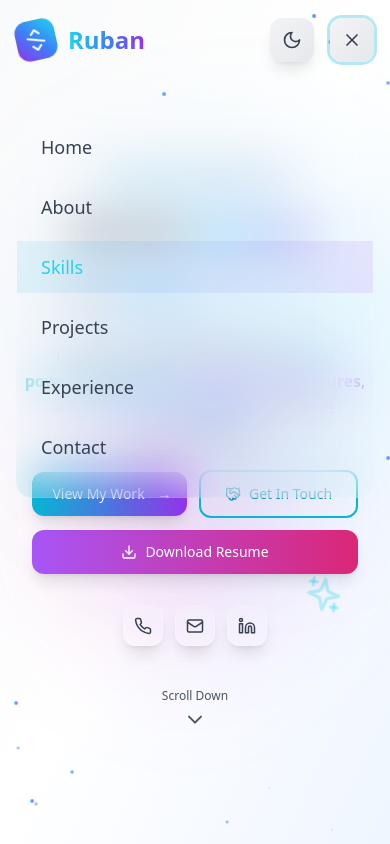
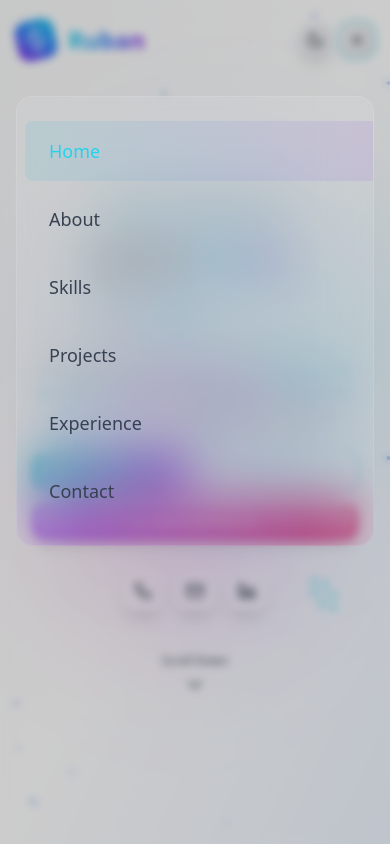
Before and after one commit to ruban9124/ruban-portfolio, a React (Vite) app: page / in a window 390 px wide. Both pictures are taken after a click on the button 352 px from the left and 40 px from the top of the page. Shown: the top 844 px of the page. Built offline with nearby package versions, Linux system fonts and the light colour scheme; a web font is replaced by a local one.

Commit message:
Refactor component styles for improved responsiveness across About, Contact, Experience, Hero, Projects, and Skills sections, including adjustments to padding, font sizes, and layout for better user experience.

```diff
--- a/src/components/Hero.tsx
+++ b/src/components/Hero.tsx
@@ -49,7 +49,7 @@ const Hero: React.FC = () => {
   ];
 
   return (
-    <section className="min-h-screen flex items-center justify-center relative overflow-hidden bg-gradient-to-br from-white via-gray-50 to-white dark:from-black dark:via-gray-900 dark:to-black md:pt-14">
+    <section id="home" className="min-h-screen flex items-center justify-center relative overflow-hidden bg-gradient-to-br from-white via-gray-50 to-white dark:from-black dark:via-gray-900 dark:to-black md:pt-14">
       {/* Animated Background */}
       <div className="absolute inset-0 bg-gradient-to-br from-gray-50 via-white to-blue-50 dark:from-black dark:via-gray-900 dark:to-black">
         {/* Gradient Orbs */}
@@ -134,15 +134,15 @@ const Hero: React.FC = () => {
             transition={{ duration: 0.8, delay: 0.2 }}
             className="mb-4 sm:mb-6"
           >
-            <span className="inline-flex items-center px-3 sm:px-4 py-1.5 sm:py-2 bg-gradient-to-r from-cyan-500/10 to-purple-500/10 border border-cyan-500/20 rounded-full text-cyan-600 dark:text-cyan-400 text-xs sm:text-sm font-medium backdrop-blur-sm">
-              <Sparkles className="w-3 h-3 sm:w-4 sm:h-4 mr-1.5 sm:mr-2" />
+            <span className="inline-flex items-center px-2.5 sm:px-3 md:px-4 py-1 sm:py-1.5 md:py-2 bg-gradient-to-r from-cyan-500/10 to-purple-500/10 border border-cyan-500/20 rounded-full text-cyan-600 dark:text-cyan-400 text-xs sm:text-sm md:text-base font-medium backdrop-blur-sm">
+              <Sparkles className="w-3 h-3 sm:w-4 sm:h-4 md:w-5 md:h-5 mr-1.5 sm:mr-2" />
               Welcome to my digital space
             </span>
           </motion.div>
 
           {/* Main Heading */}
           <motion.h1
-            className="text-4xl sm:text-5xl md:text-6xl lg:text-7xl font-bold text-gray-900 dark:text-white mb-4 sm:mb-6 leading-tight"
+            className="text-3xl sm:text-4xl md:text-5xl lg:text-6xl xl:text-7xl font-bold text-gray-900 dark:text-white mb-4 sm:mb-6 leading-tight"
             initial={{ opacity: 0, y: 20 }}
             animate={{ opacity: 1, y: 0 }}
             transition={{ duration: 0.8, delay: 0.4 }}
@@ -161,14 +161,14 @@ const Hero: React.FC = () => {
 
           {/* Animated Subtitle */}
           <motion.div
-            className="text-2xl sm:text-3xl md:text-4xl text-gray-600 dark:text-gray-300 mb-6 sm:mb-8 h-12 sm:h-16 flex items-center justify-center"
+            className="text-xl sm:text-2xl md:text-3xl lg:text-4xl text-gray-600 dark:text-gray-300 mb-6 sm:mb-8 h-10 sm:h-12 md:h-16 flex items-center justify-center"
             initial={{ opacity: 0, y: 20 }}
             animate={{ opacity: 1, y: 0 }}
             transition={{ duration: 0.8, delay: 0.6 }}
           >
             <span className="mr-2 sm:mr-4">I'm a</span>
             <motion.span
-              className="text-transparent bg-clip-text bg-gradient-to-r from-cyan-400 to-purple-600 font-bold min-w-[200px] sm:min-w-[300px] text-left"
+              className="text-transparent bg-clip-text bg-gradient-to-r from-cyan-400 to-purple-600 font-bold min-w-[150px] sm:min-w-[200px] md:min-w-[250px] lg:min-w-[300px] text-left"
               key={currentText}
             >
               {currentText}
@@ -184,7 +184,7 @@ const Hero: React.FC = () => {
 
           {/* Description */}
           <motion.p
-            className="text-base sm:text-lg md:text-xl lg:text-2xl text-gray-600 dark:text-gray-400 mb-6 sm:mb-8 md:mb-12 max-w-3xl mx-auto leading-relaxed px-2 sm:px-4"
+            className="text-sm sm:text-base md:text-lg lg:text-xl xl:text-2xl text-gray-600 dark:text-gray-400 mb-6 sm:mb-8 md:mb-12 max-w-3xl mx-auto leading-relaxed px-2 sm:px-4"
             initial={{ opacity: 0, y: 20 }}
             animate={{ opacity: 1, y: 0 }}
             transition={{ duration: 0.8, delay: 0.8 }}
@@ -207,7 +207,7 @@ const Hero: React.FC = () => {
                 whileHover={{ scale: 1.05, y: -5 }}
                 whileTap={{ scale: 0.95 }}
                 onClick={() => document.getElementById('projects')?.scrollIntoView({ behavior: 'smooth' })}
-                className="flex-1 sm:flex-none group relative px-4 sm:px-8 py-3 sm:py-4 bg-gradient-to-r from-cyan-500 to-purple-600 text-white rounded-xl sm:rounded-2xl font-medium text-sm sm:text-base md:text-lg shadow-lg hover:shadow-xl transition-all duration-300 overflow-hidden"
+                className="flex-1 sm:flex-none group relative px-3 sm:px-6 md:px-8 py-2.5 sm:py-3 md:py-4 bg-gradient-to-r from-cyan-500 to-purple-600 text-white rounded-xl sm:rounded-2xl font-medium text-xs sm:text-sm md:text-base lg:text-lg shadow-lg hover:shadow-xl transition-all duration-300 overflow-hidden"
               >
                 <motion.div
                   className="absolute inset-0 bg-gradient-to-r from-purple-600 to-cyan-500 opacity-0 group-hover:opacity-100 transition-opacity duration-300"
@@ -229,10 +229,10 @@ const Hero: React.FC = () => {
                 whileHover={{ scale: 1.05, y: -5 }}
                 whileTap={{ scale: 0.95 }}
                 onClick={() => document.getElementById('contact')?.scrollIntoView({ behavior: 'smooth' })}
-                className="flex-1 sm:flex-none group px-4 sm:px-8 py-3 sm:py-4 border-2 border-cyan-500 text-cyan-600 dark:text-cyan-400 rounded-xl sm:rounded-2xl font-medium text-sm sm:text-base md:text-lg hover:bg-cyan-500 hover:text-white transition-all duration-300 backdrop-blur-sm"
+                className="flex-1 sm:flex-none group px-3 sm:px-6 md:px-8 py-2.5 sm:py-3 md:py-4 border-2 border-cyan-500 text-cyan-600 dark:text-cyan-400 rounded-xl sm:rounded-2xl font-medium text-xs sm:text-sm md:text-base lg:text-lg hover:bg-cyan-500 hover:text-white transition-all duration-300 backdrop-blur-sm"
               >
                 <span className="flex items-center justify-center">
-                  <Handshake className="w-4 h-4 sm:w-5 sm:h-5 mr-2 group-hover:animate-bounce" />
+                  <Handshake className="w-3 h-3 sm:w-4 sm:h-4 md:w-5 md:h-5 mr-1.5 sm:mr-2 group-hover:animate-bounce" />
                   Get In Touch
                 </span>
               </motion.button>
@@ -243,10 +243,10 @@ const Hero: React.FC = () => {
                 rel="noopener noreferrer"
                 whileHover={{ scale: 1.05, y: -5 }}
                 whileTap={{ scale: 0.95 }}
-                className="hidden md:block group px-4 sm:px-8 py-3 sm:py-4 bg-gradient-to-r from-purple-500 to-pink-600 text-white rounded-xl sm:rounded-2xl font-medium text-sm sm:text-base md:text-lg shadow-lg hover:shadow-xl transition-all duration-300"
+                className="hidden md:block group px-3 sm:px-6 md:px-8 py-2.5 sm:py-3 md:py-4 bg-gradient-to-r from-purple-500 to-pink-600 text-white rounded-xl sm:rounded-2xl font-medium text-xs sm:text-sm md:text-base lg:text-lg shadow-lg hover:shadow-xl transition-all duration-300"
               >
                 <span className="flex items-center justify-center">
-                  <Download className="w-4 h-4 sm:w-5 sm:h-5 mr-2 group-hover:animate-bounce" />
+                  <Download className="w-3 h-3 sm:w-4 sm:h-4 md:w-5 md:h-5 mr-1.5 sm:mr-2 group-hover:animate-bounce" />
                   Download Resume
                 </span>
               </motion.a>
@@ -258,10 +258,10 @@ const Hero: React.FC = () => {
               rel="noopener noreferrer"
               whileHover={{ scale: 1.05, y: -5 }}
               whileTap={{ scale: 0.95 }}
-              className="block md:hidden w-full group px-4 sm:px-8 py-3 sm:py-4 bg-gradient-to-r from-purple-500 to-pink-600 text-white rounded-xl sm:rounded-2xl font-medium text-sm sm:text-base md:text-lg shadow-lg hover:shadow-xl transition-all duration-300 text-center"
+              className="block md:hidden w-full group px-3 sm:px-6 md:px-8 py-2.5 sm:py-3 md:py-4 bg-gradient-to-r from-purple-500 to-pink-600 text-white rounded-xl sm:rounded-2xl font-medium text-xs sm:text-sm md:text-base lg:text-lg shadow-lg hover:shadow-xl transition-all duration-300 text-center"
             >
               <span className="flex items-center justify-center">
-                <Download className="w-4 h-4 sm:w-5 sm:h-5 mr-2 group-hover:animate-bounce" />
+                <Download className="w-3 h-3 sm:w-4 sm:h-4 md:w-5 md:h-5 mr-1.5 sm:mr-2 group-hover:animate-bounce" />
                 Download Resume
               </span>
             </motion.a>
--- a/src/components/Navigation.tsx
+++ b/src/components/Navigation.tsx
@@ -41,9 +41,20 @@ const Navigation: React.FC = () => {
   const scrollToSection = (sectionId: string) => {
     const element = document.getElementById(sectionId);
     if (element) {
-      element.scrollIntoView({ behavior: 'smooth' });
+      // Close mobile menu first
+      setIsOpen(false);
+
+      // Add a small delay to ensure menu closes before scrolling
+      setTimeout(() => {
+        const navbarHeight = 50; // Height of the navbar (h-20 = 80px)
+        const elementPosition = element.offsetTop - navbarHeight;
+
+        window.scrollTo({
+          top: elementPosition,
+          behavior: 'smooth'
+        });
+      }, 100);
     }
-    setIsOpen(false);
   };
 
   return (
@@ -77,7 +88,7 @@ const Navigation: React.FC = () => {
           </motion.div>
 
           {/* Desktop Navigation */}
-          <div className="hidden md:flex items-center space-x-1">
+          <div className="hidden md:flex items-center space-x-1 lg:space-x-2">
             {navItems.map((item, index) => (
               <motion.button
                 key={item.id}
@@ -87,7 +98,7 @@ const Navigation: React.FC = () => {
                 whileHover={{ scale: 1.05, y: -2 }}
                 whileTap={{ scale: 0.95 }}
                 onClick={() => scrollToSection(item.id)}
-                className={`relative px-4 py-2 text-sm font-medium transition-all duration-300 rounded-lg ${activeSection === item.id
+                className={`relative px-3 py-2 text-sm font-medium transition-all duration-300 rounded-lg whitespace-nowrap ${activeSection === item.id
                   ? 'text-white'
                   : 'text-gray-700 dark:text-gray-300 hover:text-white'
                   }`}
@@ -104,12 +115,12 @@ const Navigation: React.FC = () => {
             ))}
           </div>
 
-          <div className="flex items-center space-x-4">
+          <div className="flex items-center space-x-2 lg:space-x-4">
             <motion.button
               whileHover={{ scale: 1.1, rotate: 180 }}
               whileTap={{ scale: 0.9 }}
               onClick={toggleTheme}
-              className="p-3 rounded-xl bg-gradient-to-br from-gray-100 to-gray-200 dark:from-gray-800 dark:to-gray-900 text-gray-700 dark:text-gray-300 shadow-lg hover:shadow-xl transition-all duration-300"
+              className="p-2 lg:p-3 rounded-xl bg-gradient-to-br from-gray-100 to-gray-200 dark:from-gray-800 dark:to-gray-900 text-gray-700 dark:text-gray-300 shadow-lg hover:shadow-xl transition-all duration-300"
             >
               <AnimatePresence mode="wait">
                 {theme === 'light' ? (
@@ -120,7 +131,7 @@ const Navigation: React.FC = () => {
                     exit={{ rotate: 90, opacity: 0 }}
                     transition={{ duration: 0.3 }}
                   >
-                    <Moon size={20} />
+                    <Moon size={18} className="lg:w-5 lg:h-5" />
                   </motion.div>
                 ) : (
                   <motion.div
@@ -130,7 +141,7 @@ const Navigation: React.FC = () => {
                     exit={{ rotate: 90, opacity: 0 }}
                     transition={{ duration: 0.3 }}
                   >
-                    <Sun size={20} />
+                    <Sun size={18} className="lg:w-5 lg:h-5" />
                   </motion.div>
                 )}
               </AnimatePresence>
@@ -140,7 +151,7 @@ const Navigation: React.FC = () => {
             <motion.button
               whileTap={{ scale: 0.9 }}
               onClick={() => setIsOpen(!isOpen)}
-              className="md:hidden p-3 rounded-xl bg-gradient-to-br from-gray-100 to-gray-200 dark:from-gray-800 dark:to-gray-900 text-gray-700 dark:text-gray-300 shadow-lg"
+              className="md:hidden p-2 lg:p-3 rounded-xl bg-gradient-to-br from-gray-100 to-gray-200 dark:from-gray-800 dark:to-gray-900 text-gray-700 dark:text-gray-300 shadow-lg"
             >
               <AnimatePresence mode="wait">
                 {isOpen ? (
@@ -151,7 +162,7 @@ const Navigation: React.FC = () => {
                     exit={{ rotate: 90, opacity: 0 }}
                     transition={{ duration: 0.2 }}
                   >
-                    <X size={20} />
+                    <X size={18} className="lg:w-5 lg:h-5" />
                   </motion.div>
                 ) : (
                   <motion.div
@@ -161,7 +172,7 @@ const Navigation: React.FC = () => {
                     exit={{ rotate: 90, opacity: 0 }}
                     transition={{ duration: 0.2 }}
                   >
-                    <Menu size={20} />
+                    <Menu size={18} className="lg:w-5 lg:h-5" />
                   </motion.div>
                 )}
               </AnimatePresence>
@@ -172,12 +183,23 @@ const Navigation: React.FC = () => {
         {/* Mobile Navigation */}
         <AnimatePresence>
           {isOpen && (
+            <>
+              {/* Backdrop */}
               <motion.div
-              initial={{ opacity: 0, height: 0 }}
-              animate={{ opacity: 1, height: 'auto' }}
-              exit={{ opacity: 0, height: 0 }}
+                initial={{ opacity: 0 }}
+                animate={{ opacity: 1 }}
+                exit={{ opacity: 0 }}
+                className="fixed inset-0 bg-black/20 backdrop-blur-sm z-40 md:hidden"
+                onClick={() => setIsOpen(false)}
+              />
+
+              {/* Mobile Menu */}
+              <motion.div
+                initial={{ opacity: 0, height: 0, y: -20 }}
+                animate={{ opacity: 1, height: 'auto', y: 0 }}
+                exit={{ opacity: 0, height: 0, y: -20 }}
                 transition={{ duration: 0.3 }}
-              className="md:hidden overflow-hidden backdrop-blur-xl bg-white/10 dark:bg-black/20 rounded-2xl mt-4 border border-white/10 dark:border-white/5"
+                className="md:hidden overflow-hidden backdrop-blur-xl bg-white/10 dark:bg-black/20 rounded-2xl mt-4 border border-white/10 dark:border-white/5 relative z-50"
               >
                 <div className="py-6 space-y-2">
                   {navItems.map((item, index) => (
@@ -187,10 +209,11 @@ const Navigation: React.FC = () => {
                       animate={{ opacity: 1, x: 0 }}
                       transition={{ duration: 0.3, delay: index * 0.1 }}
                       whileHover={{ x: 10, scale: 1.02 }}
+                      whileTap={{ scale: 0.98 }}
                       onClick={() => scrollToSection(item.id)}
-                    className={`block w-full text-left px-6 py-3 text-lg font-medium transition-all duration-300 ${activeSection === item.id
+                      className={`block w-full text-left px-6 py-4 text-lg font-medium transition-all duration-300 rounded-lg mx-2 ${activeSection === item.id
                         ? 'text-cyan-400 bg-gradient-to-r from-cyan-500/10 to-purple-600/10'
-                      : 'text-gray-700 dark:text-gray-300 hover:text-cyan-400'
+                        : 'text-gray-700 dark:text-gray-300 hover:text-cyan-400 hover:bg-white/5 dark:hover:bg-white/5'
                         }`}
                     >
                       {item.label}
@@ -198,6 +221,7 @@ const Navigation: React.FC = () => {
                   ))}
                 </div>
               </motion.div>
+            </>
           )}
         </AnimatePresence>
       </div>
--- a/src/components/Skills.tsx
+++ b/src/components/Skills.tsx
@@ -174,13 +174,13 @@ const Skills: React.FC = () => {
             whileInView={{ scale: 1 }}
             transition={{ duration: 0.6, delay: 0.2 }}
             viewport={{ once: true }}
-            className="inline-flex items-center px-3 sm:px-4 py-1.5 sm:py-2 bg-gradient-to-r from-cyan-500/10 to-purple-500/10 border border-cyan-500/20 rounded-full text-cyan-600 dark:text-cyan-400 text-xs sm:text-sm font-medium mb-4 sm:mb-6"
+            className="inline-flex items-center px-2.5 sm:px-3 md:px-4 py-1 sm:py-1.5 md:py-2 bg-gradient-to-r from-cyan-500/10 to-purple-500/10 border border-cyan-500/20 rounded-full text-cyan-600 dark:text-cyan-400 text-xs sm:text-sm md:text-base font-medium mb-4 sm:mb-6"
           >
-            <Layers className="w-3 h-3 sm:w-4 sm:h-4 mr-1.5 sm:mr-2" />
+            <Layers className="w-3 h-3 sm:w-4 sm:h-4 md:w-5 md:h-5 mr-1.5 sm:mr-2" />
             Technical Expertise
           </motion.div>
 
-          <h2 className="text-3xl sm:text-4xl md:text-5xl lg:text-7xl font-bold text-gray-900 dark:text-white mb-4 sm:mb-6">
+          <h2 className="text-2xl sm:text-3xl md:text-4xl lg:text-5xl xl:text-6xl font-bold text-gray-900 dark:text-white mb-4 sm:mb-6">
             <motion.span
               initial={{ opacity: 0, y: 30 }}
               whileInView={{ opacity: 1, y: 0 }}
```
Also changed, not shown: src/components/About.tsx (+13 -13 lines), src/components/Contact.tsx (+4 -4 lines), src/components/Experience.tsx (+6 -6 lines), src/components/Projects.tsx (+4 -4 lines). Lines whose indentation alone changed are shown as unchanged.
